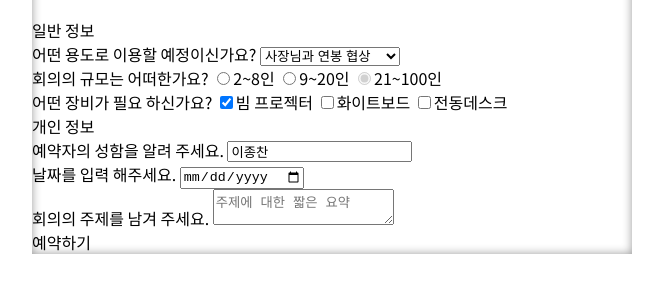
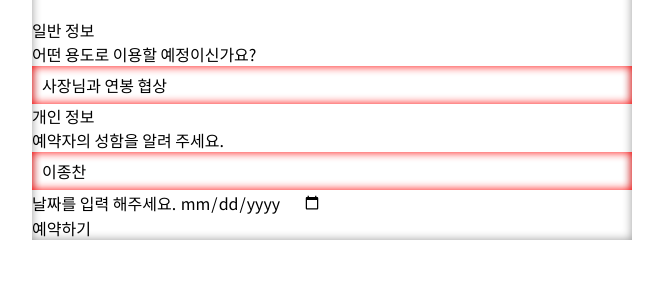
Before and after one commit to amsrj/meetingroom, a plain HTML site: page index.html in a window 1280 px wide. Shown: the part 149-442 px from the top of the page, without its empty margins (308-971 px from the left). Drawn offline with Linux system fonts and the light colour scheme.

Commit message:
초기화와 평준화라는 표현을 사용. select, input[type=text] 디자인 평준화

```diff
--- a/index.html
+++ b/index.html
@@ -25,14 +25,14 @@
             </select>
           </div>
 
-          <div>
+          <div style="display: none;">
             <label>회의의 규모는 어떠한가요?</label>
             <label><input type="radio" name="size">2~8인</label>
             <label><input type="radio" name="size">9~20인</label>
             <label><input type="radio" name="size" checked disabled>21~100인</label>
           </div>
 
-          <div>
+          <div style="display: none;">
             <label>어떤 장비가 필요 하신가요?</label>
             <label><input type="checkbox" checked>빔 프로젝터</label>
             <label><input type="checkbox">화이트보드</label>
@@ -53,7 +53,7 @@
             <input name="date" id="name" type="date">
           </div>
 
-          <div>
+          <div style="display: none;">
             <label for="topic">회의의 주제를 남겨 주세요.</label>
             <textarea id="topic" placeholder="주제에 대한 짧은 요약"></textarea>
           </div>
--- a/style.css
+++ b/style.css
@@ -12,6 +12,33 @@ button {
   all: unset;
   display: block;
 }
+
+/* input과 select등은 공공 UI다. 반복해서 쓰이는게 기본값 */
+/* 그래서 초기화부터 진행 -> 바로 뒤이어 디자인 평준화를 진행 */
+input, select {
+  all: unset;
+}
+
+/* 디자인 평준화, 해당 공공 UI를 평준화하자!(브라우저종류 관계 없이!) */
+select,
+input[type="text"] {
+  /* block이 되더라도 */
+  display: block;
+  /* width: auto가 컨테이닝 블록 기준으로 가득차지 않는다. */
+  width: 100%; /* 억지로 100% 때려 줘야 함! */
+
+  /* 38픽셀은 표준이 아님. 흑염소 마음 */
+  height: 38px;
+  line-height: 38px;
+
+  /* 텍스트의 안정적인 표현을 위해 좌우 padding */
+  padding: 0 10px;
+  /* width: 100%에 padding이 플러스 알파 됨 -> 고것을 막겠당. */
+  box-sizing: border-box;
+
+  box-shadow: inset 0 0 10px red;
+}
+
 
 /* CSS Variables */
 :root {
```
